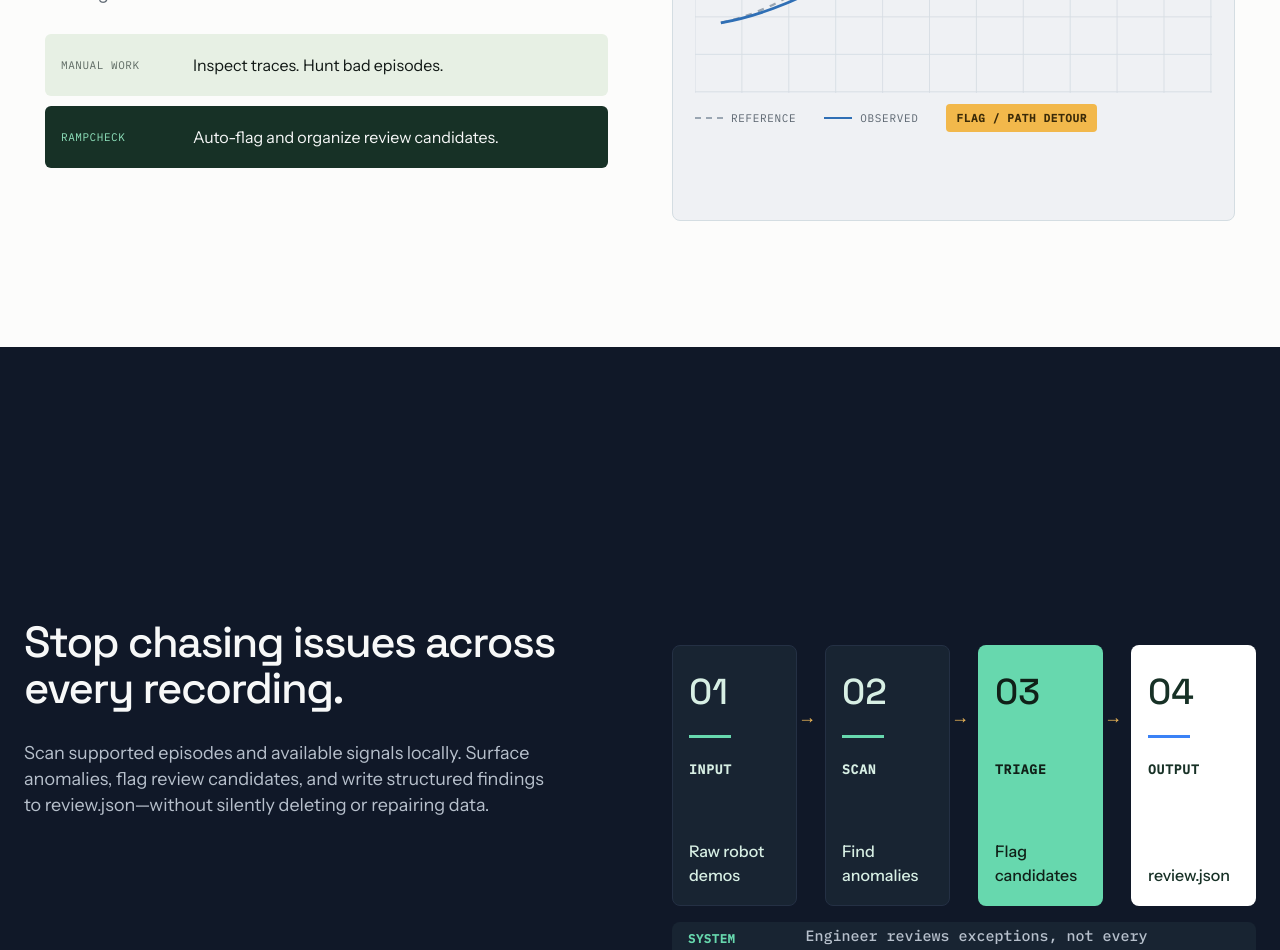
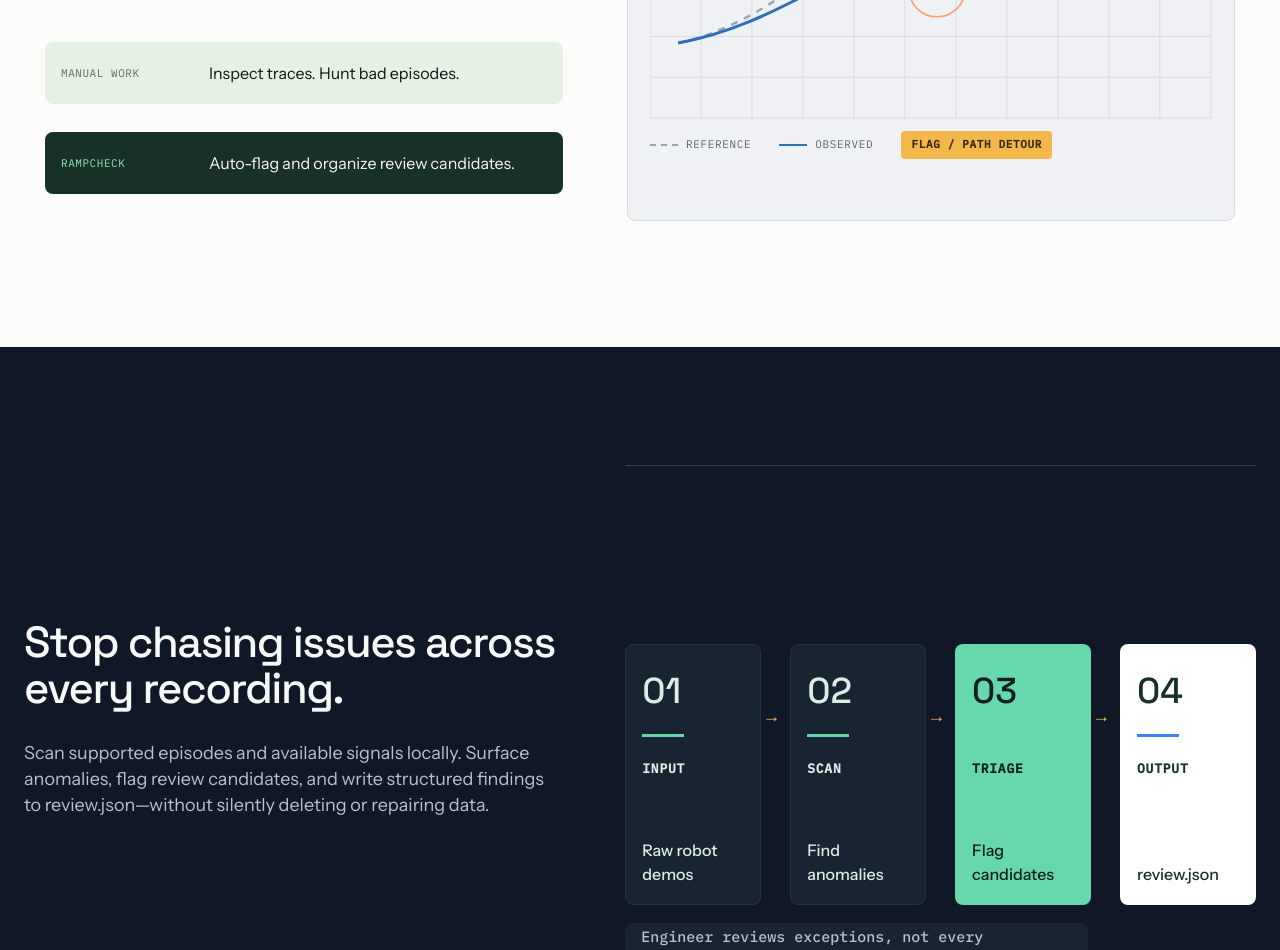
Before and after one commit to getrampcheck/rampcheck-website, a Next.js app in the folder rampcheck/: page / in a window 1280 px wide. Shown: the part 1800-2750 px from the top of the page. Built offline with nearby package versions, Linux system fonts and the light colour scheme.

Commit message:
Match the V13 section placement and orientation.
Put the CLI window on the left, pin panels to the frame columns, and stop the workflow bar before the output card.

```diff
--- a/rampcheck/app/globals.css
+++ b/rampcheck/app/globals.css
@@ -509,7 +509,7 @@ input {
 
 .ed-band {
   display: grid;
-  grid-template-columns: minmax(0, 1fr) minmax(280px, 1fr);
+  grid-template-columns: minmax(0, 0.92fr) minmax(320px, 1.08fr);
   gap: 64px;
   align-items: center;
   width: min(100% - 90px, 1350px);
@@ -519,6 +519,16 @@ input {
   border-top: 1px solid #e7e4de;
   box-sizing: border-box;
 }
+
+.ed-band.flip { direction: rtl; }
+.ed-band.flip > * { direction: ltr; }
+
+.ed-copy { align-self: center; }
+.ed-panel,
+.flow-panel,
+.stack-panel,
+.scan-window { justify-self: end; width: min(100%, 642px); }
+.ed-band.flip .scan-window { justify-self: start; width: min(100%, 750px); }
 
 .ed-band.tone-dark,
 .ed-band.tone-cool,
@@ -615,18 +625,19 @@ input {
 
 .ed-compare {
   display: grid;
-  gap: 10px;
-  margin-top: 28px;
+  gap: 14px;
+  margin-top: 48px;
 }
 
 .ed-compare p {
   display: grid;
-  grid-template-columns: 132px 1fr;
+  grid-template-columns: 148px 1fr;
   align-items: center;
+  width: min(100%, 568px);
   min-height: 62px;
-  margin: 0;
+  margin: 14px 0 0;
   padding: 0 16px;
-  border-radius: 6px;
+  border-radius: 8px;
   background: #e7f0e4;
   font-size: 16px;
 }
@@ -790,8 +801,8 @@ input {
   list-style: none;
 }
 
-.flow-steps { grid-template-columns: repeat(4, minmax(0, 1fr)); }
-.stack-cards { grid-template-columns: repeat(3, minmax(0, 1fr)); }
+.flow-steps { grid-template-columns: repeat(4, 136px); justify-content: space-between; }
+.stack-cards { grid-template-columns: repeat(3, 182px); justify-content: space-between; align-items: end; }
 
 .flow-steps li,
 .stack-cards li {
@@ -855,15 +866,31 @@ input {
   margin: 0;
 }
 
-.flow-panel { display: flex; flex-direction: column; justify-content: flex-end; }
+.flow-panel {
+  display: flex;
+  flex-direction: column;
+  justify-content: flex-end;
+  padding-top: 28px;
+  border-top: 1px solid #314056;
+}
+
+.copy-rule {
+  display: block;
+  width: min(100%, 545px);
+  height: 1px;
+  margin-top: 36px;
+  background: currentColor;
+  opacity: 0.28;
+}
 
 .flow-panel .panel-foot,
 .stack-panel .upload-bar {
   display: flex;
   align-items: center;
   gap: 16px;
-  min-height: 52px;
-  margin: 16px 0 0;
+  width: calc(100% - 168px);
+  min-height: 51px;
+  margin: 18px 0 0;
   padding: 0 16px;
   border-radius: 8px;
   background: #182432;
@@ -873,6 +900,8 @@ input {
   text-transform: none;
 }
 
+.stack-panel .upload-bar { width: 100%; }
+
 .flow-panel .panel-foot span,
 .upload-bar {
   color: #67d8ae;
@@ -1009,11 +1038,17 @@ input {
 
 .lift-panel .panel-foot {
   display: flex;
-  justify-content: space-between;
-  gap: 16px;
-  margin-top: 18px;
+  justify-content: flex-end;
+  gap: 22px;
+  margin-top: 8px;
   color: #7b8794;
   font-size: 11px;
+  letter-spacing: 0.02em;
+  text-transform: none;
+}
+
+.lift-panel .panel-foot span {
+  margin-right: auto;
   letter-spacing: 0.04em;
   text-transform: uppercase;
 }
@@ -1150,8 +1185,8 @@ input {
 }
 
 .lift-ranges {
-  gap: 28px;
-  margin: 36px 0 0;
+  gap: 42px;
+  margin: 48px 8px 0 8px;
   padding: 0;
   list-style: none;
 }
@@ -2454,6 +2489,16 @@ input {
 }
 
 @media (max-width: 980px) {
+  .ed-band.flip { direction: ltr; }
+  .ed-panel,
+  .flow-panel,
+  .stack-panel,
+  .scan-window,
+  .ed-band.flip .scan-window { justify-self: stretch; width: 100%; }
+  .flow-steps,
+  .stack-cards { grid-template-columns: 1fr; }
+  .flow-panel .panel-foot { width: 100%; }
+
   .footer-lead,
   .footer-directory,
   .footer-bottom {
--- a/rampcheck/app/page.tsx
+++ b/rampcheck/app/page.tsx
@@ -95,7 +95,7 @@ function EditorialSections() {
             <li className="is-active"><b>03</b><strong>Triage</strong><span>Flag candidates</span></li>
             <li className="is-light"><b>04</b><strong>Output</strong><span>review.json</span></li>
           </ol>
-          <p className="panel-foot"><span>System output</span> Engineer reviews exceptions, not every recording.</p>
+          <p className="panel-foot">Engineer reviews exceptions, not every recording.</p>
         </figure>
       </section>
 
@@ -122,7 +122,7 @@ function EditorialSections() {
           <a className="button button-dark ed-cta" href="#preview">Book a technical preview <CalendarIcon /></a>
         </div>
         <figure className="ed-panel lift-panel">
-          <figcaption>Lift by intervention · concept model</figcaption>
+          <figcaption>Lift by intervention</figcaption>
           <ul className="lift-ranges">
             <li>
               <span>Trajectory repair</span>
@@ -144,10 +144,11 @@ function EditorialSections() {
         </figure>
       </section>
 
-      <section className="ed-band tone-mint" id="cli-entry">
+      <section className="ed-band tone-mint flip" id="cli-entry">
         <div className="ed-copy">
           <h2>From one command to a review artifact.</h2>
           <p>Run rampcheck scan ./dataset locally. The CLI checks supported episode structures and available signals, then writes ./rampcheck/review.json for engineer review. No automatic deletion.</p>
+          <span className="copy-rule" aria-hidden="true" />
           <a className="button button-dark ed-cta" href="#cli">Explore the free CLI <TerminalIcon /></a>
         </div>
         <ScanTranscript compact />
@@ -157,6 +158,7 @@ function EditorialSections() {
         <div className="ed-copy">
           <h2>Keep your stack. Keep control of your data.</h2>
           <p>Keep robot data within your environment while running available checks locally. Export review.json when you choose; SDK, API, and VPC integrations are future pilot paths.</p>
+          <span className="copy-rule" aria-hidden="true" />
           <a className="button button-light ed-cta" href="#preview">Discuss an integration pilot <ArrowIcon /></a>
         </div>
         <figure className="stack-panel">
```
